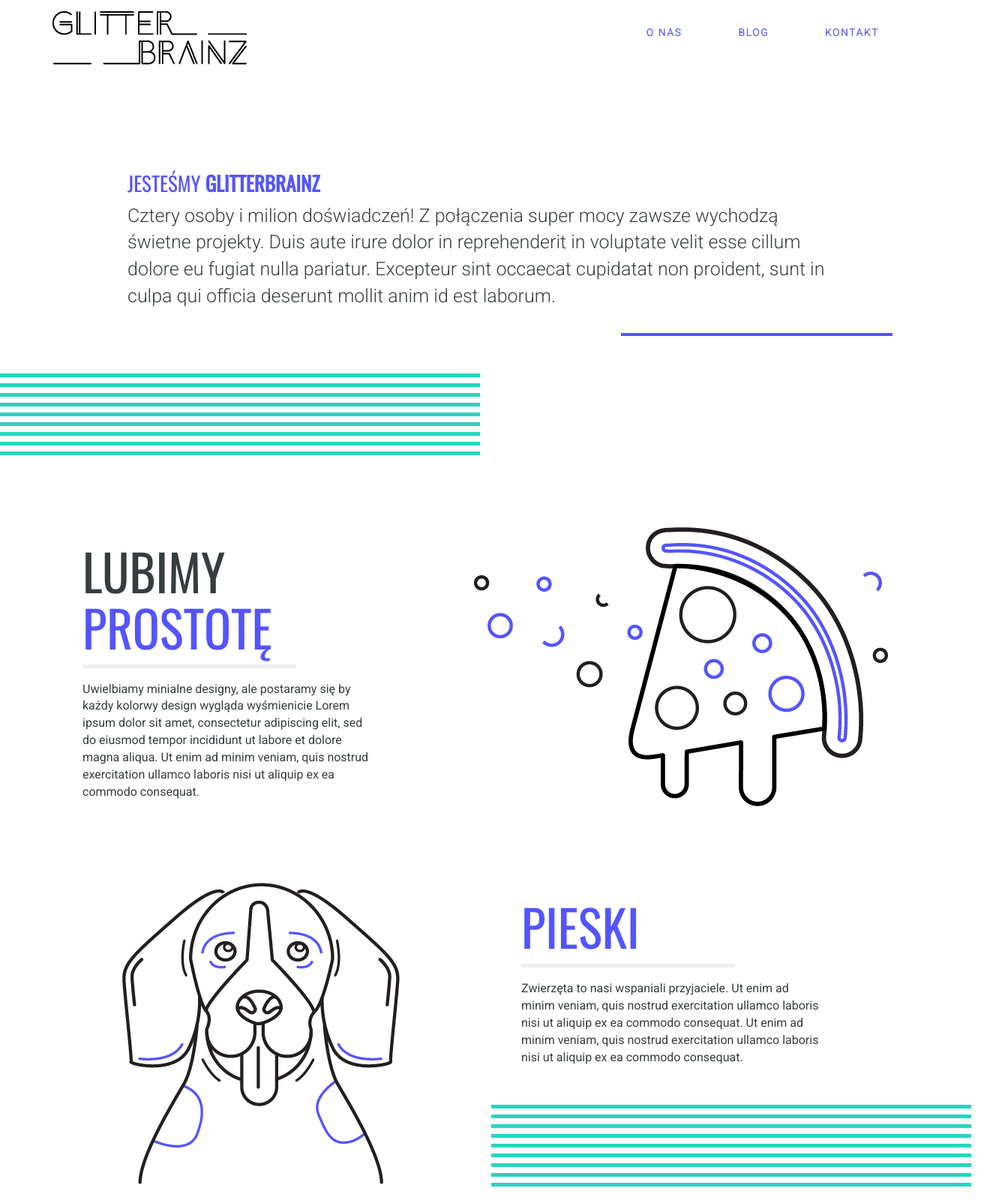
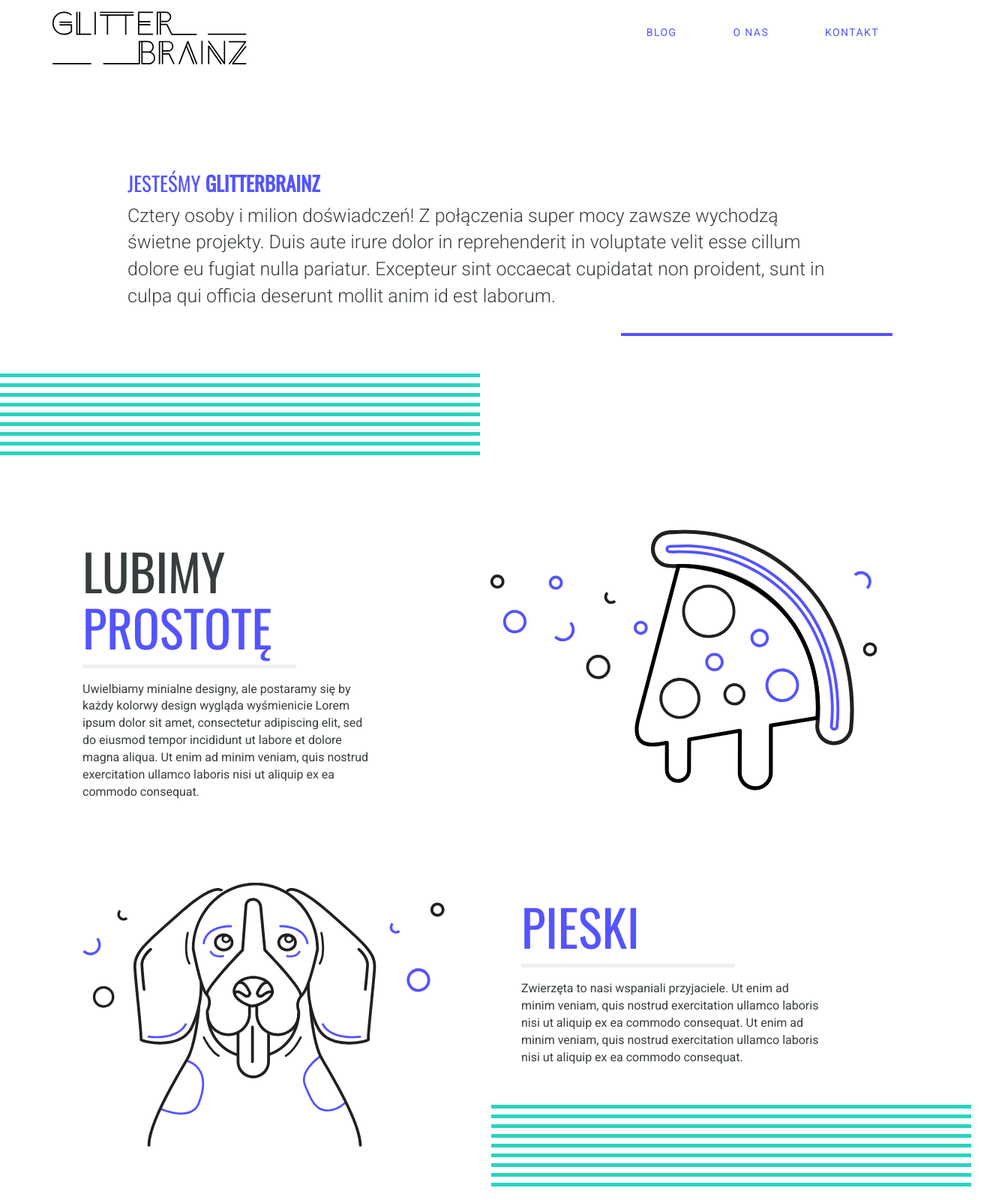
Before and after one commit to DagmaraJagodzinska/Glitterbrainz_web, a website: page index.html in a window 1280 px wide. Shown: the top 1600 px of the page at 75% size, 1336 px wide, since content can reach past the window. Drawn offline with nearby package versions, Linux system fonts and the light colour scheme.

Commit message:
icons to svg

```diff
--- a/index.html
+++ b/index.html
@@ -23,14 +23,14 @@
 			<div class="container">
 				<div class="navbar-header">
 					<a class="navbar-brand" href="#">
-						<img alt="gltterbrainz logo" src="img/logo.png">
+						<img alt="gltterbrainz logo" src="img/logo_glitter.svg">
 					</a>
 				</div>
 			</div>
 			<ul class="nav navbar-nav navbar-right">
-				<li class="nav-item"><a class="nav-item-link change-color" href="#">O nas</a></li>
-				<li class="nav-item"><a class="nav-item-link change-color" href="#">Blog</a></li>
-				<li class="nav-item"><a class="nav-item-link change-color" href="#">Kontakt</a></li>
+				<li class="nav-item"><a class="nav-item-link change-color" href="http://glitterbrainz.com/blog/" target="_blank">Blog</a></li>
+				<li class="nav-item"><a class="nav-item-link change-color" href="http://glitterbrainz.com/blog/?page_id=80" target="_blank">O nas</a></li>
+				<li class="nav-item"><a class="nav-item-link change-color" href="http://glitterbrainz.com/blog/?page_id=80" target="_blank">Kontakt</a></li>
 			</ul>
 		</div>
 	</nav>
@@ -81,7 +81,7 @@
 				</div>
 			</div>
 			<div class="col-xs-12 col-sm-6 col-md-6 first-section-container">
-				<img class="first-section-img" alt="gltterbrainz logo" src="img/pizza.png">
+				<img class="first-section-img" alt="gltterbrainz logo" src="img/pizza.svg">
 			</div>
 		</div>
 	</div>
@@ -90,7 +90,7 @@
 	<div class="container">
 		<div class="row">
 			<div class="col-xs-12 col-sm-6 col-md-6 second-section-img-container">
-				<img class="second-section-img" alt="dog" src="img/dog_ic.png">
+				<img class="second-section-img" alt="dog" src="img/dog.svg">
 				<!--<img class="second-section-img" alt="dog" src="img/dog_4.png">-->
 			</div>
 			<div class="col-xs-12 col-sm-6 col-md-6 second-section-text-container">
@@ -133,7 +133,7 @@
 				</div>
 			</div>
 			<div class="col-xs-12 col-sm-6 col-md-6 third-section-img-container">
-				<img class="first-section-img" alt="gltterbrainz logo" src="img/book_2.png">
+				<img class="first-section-img" alt="gltterbrainz logo" src="img/book.svg">
 			</div>
 		</div>
 	</div>
```
Also changed, not shown: img/book.svg (added), img/dog.svg (added), img/logo_glitter.svg (added), img/pizza.svg (added).
